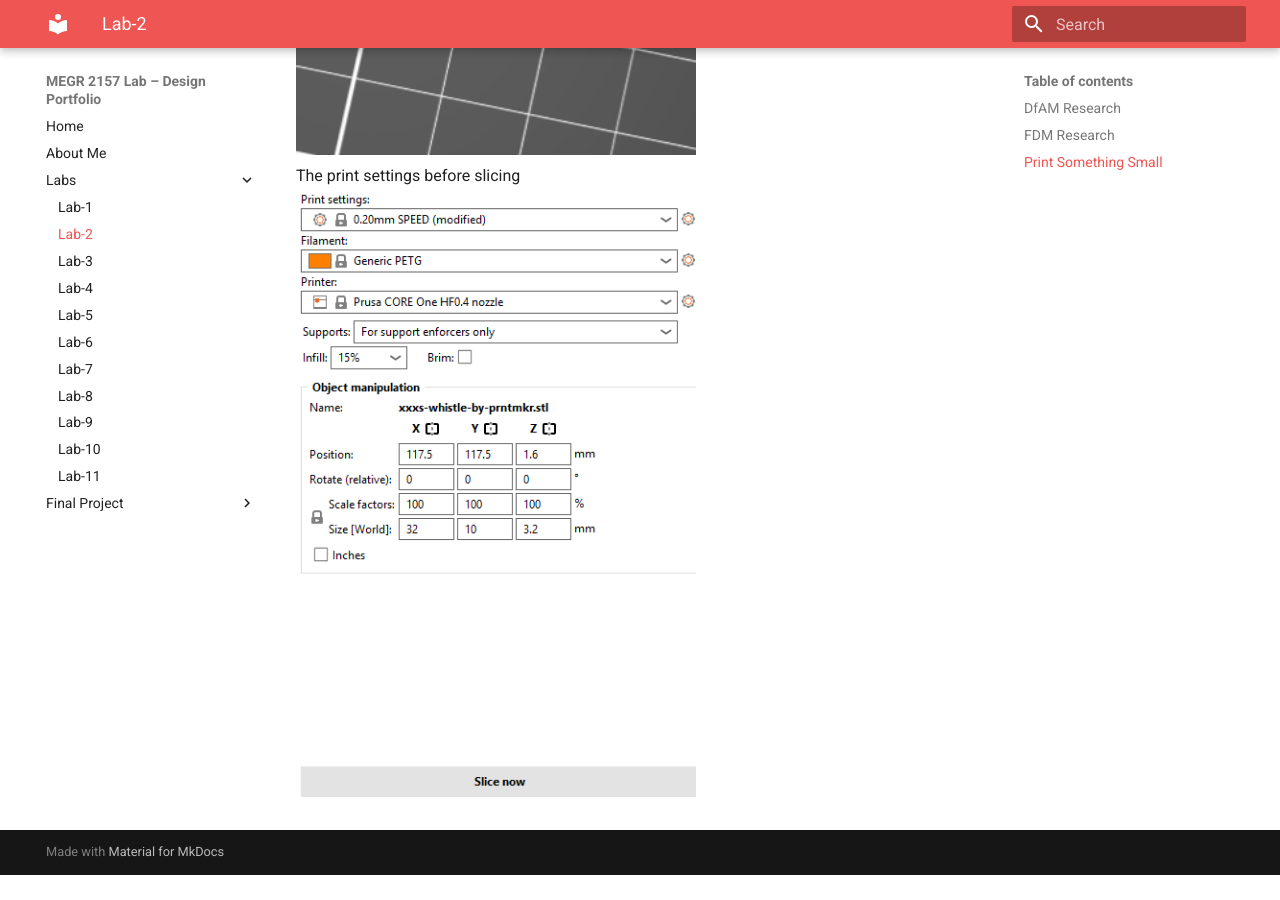
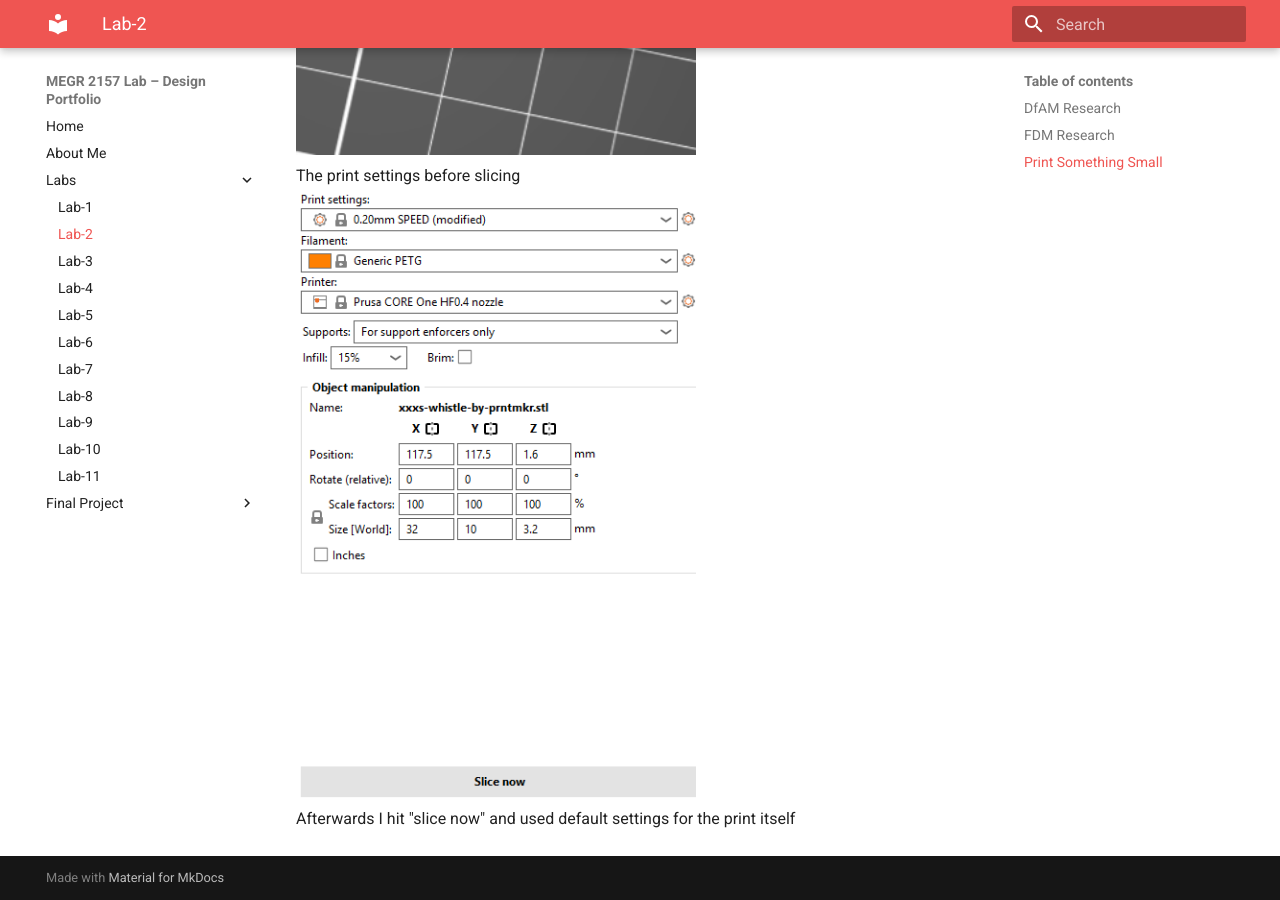
Before and after one commit to AtibaJ/megr2157L-portfolio, an MkDocs documentation site: the page built from docs/Labs/L02/index.md, in a window 1280 px wide and 900 px high, scrolled down 1595 px. Built offline with MkDocs 1.6.1 and Material for MkDocs 9.7.7, drawn with Linux system fonts in a browser that asks for light colours; before the commit the page ends 2470 px from its top, so only the background shows below that.

Commit message:
Document default print settings after slicing
Added a note about using default settings after slicing.

```diff
--- a/docs/Labs/L02/index.md
+++ b/docs/Labs/L02/index.md
@@ -21,3 +21,4 @@
 <img src="secondwhistle.png" alt="Picture of whistle" width="400">
 The print settings before slicing
 <img src="printsettings.png" alt="Picture of printsettings" width="400">
+Afterwards I hit "slice now" and used default settings for the print itself
```
